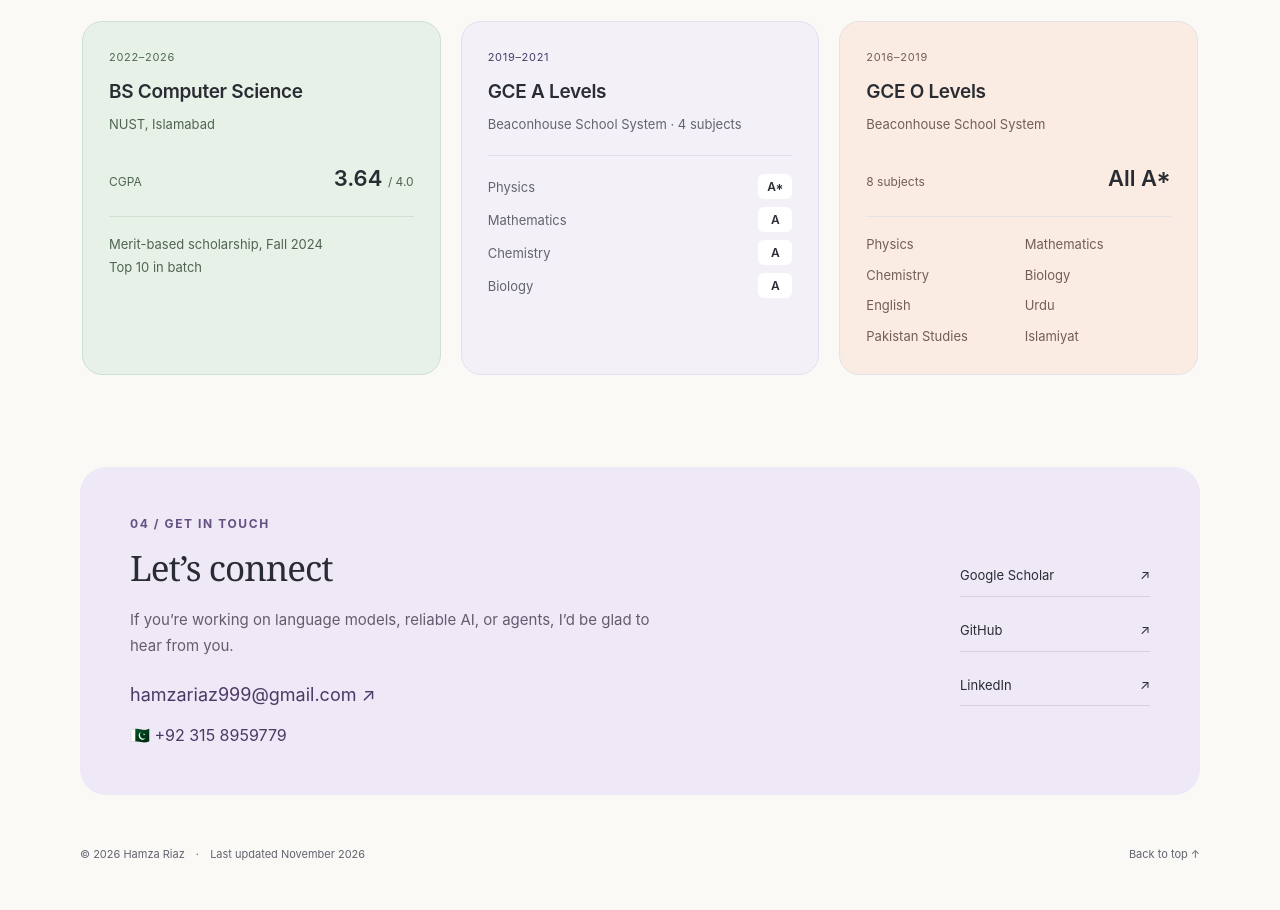
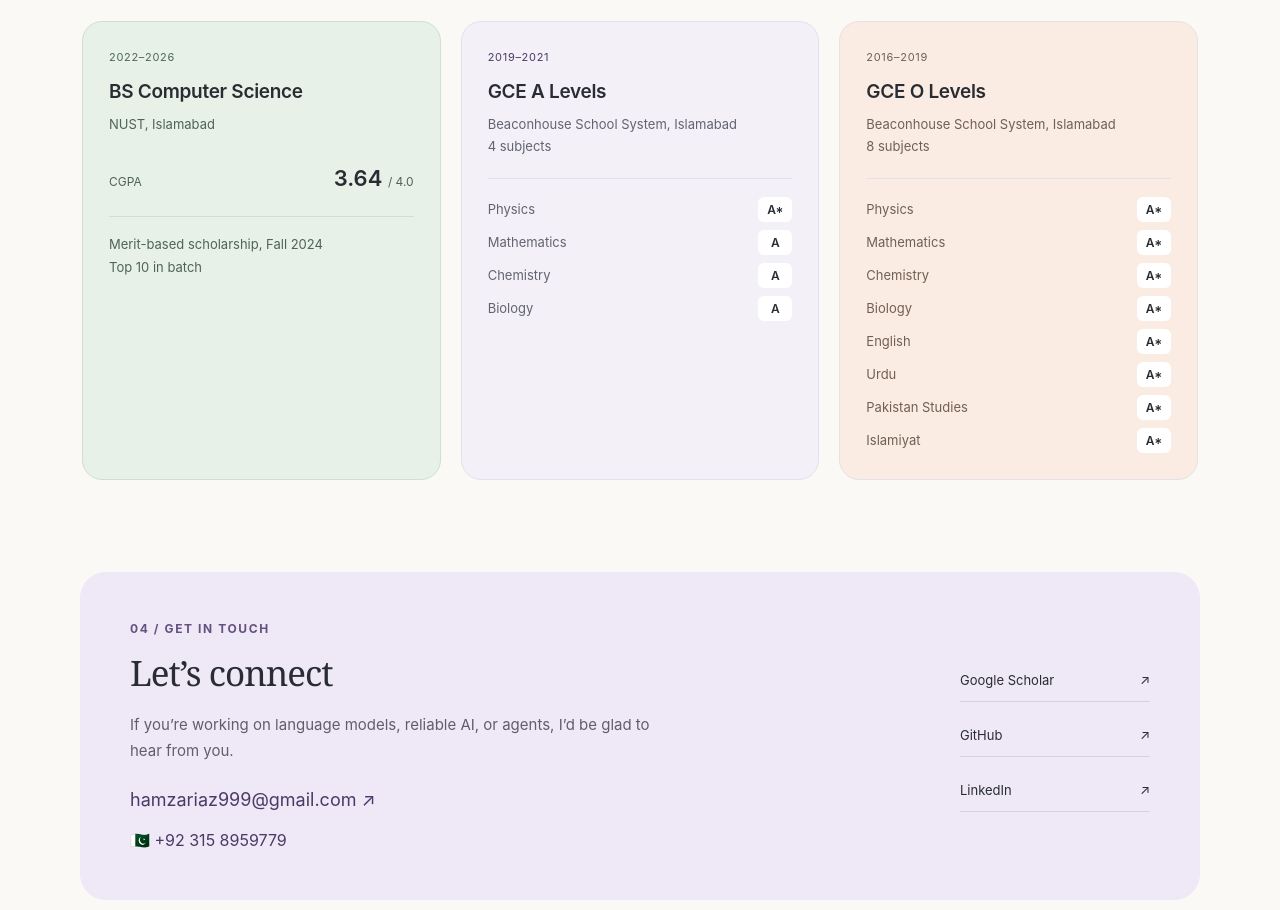
Before and after one commit to hamzariaz970/hamzariaz970.github.io, a plain HTML site: page index.html in a window 1280 px wide. Shown: the part 5154-6064 px from the top of the page. Drawn offline with Linux system fonts and the light colour scheme.

Commit message:
Align school grade rows and add Islamabad

```diff
--- a/index.html
+++ b/index.html
@@ -26,7 +26,7 @@
         : prefersDark ? 'dark' : 'light';
     })();
   </script>
-  <link rel="stylesheet" href="styles.css?v=4">
+  <link rel="stylesheet" href="styles.css?v=5">
   <script src="script.js?v=3" defer></script>
   <script type="application/ld+json">
     {"@context":"https://schema.org","@type":"Person","name":"Hamza Riaz","url":"https://hamzariaz970.github.io/","image":"https://hamzariaz970.github.io/assets/hamza-riaz.jpg","email":"mailto:hamzariaz999@gmail.com","alumniOf":{"@type":"CollegeOrUniversity","name":"National University of Sciences and Technology"},"sameAs":["https://github.com/hamzariaz970","https://www.linkedin.com/in/hamzariaz970/","https://scholar.google.com/citations?user=5EgASuIAAAAJ"]}
@@ -212,7 +212,7 @@
           <li class="education-card" data-year="2021" data-tone="lilac">
             <p class="education-date">2019–2021</p>
             <h4>GCE A Levels</h4>
-            <p class="education-school">Beaconhouse School System · 4 subjects</p>
+            <p class="education-school">Beaconhouse School System, Islamabad<br>4 subjects</p>
             <dl class="education-grades">
               <div><dt>Physics</dt><dd><span aria-label="A star">A*</span></dd></div>
               <div><dt>Mathematics</dt><dd>A</dd></div>
@@ -223,14 +223,17 @@
           <li class="education-card" data-year="2019" data-tone="peach">
             <p class="education-date">2016–2019</p>
             <h4>GCE O Levels</h4>
-            <p class="education-school">Beaconhouse School System</p>
-            <div class="education-result"><span>8 subjects</span><strong aria-label="All A stars">All A*</strong></div>
-            <ul class="education-subjects" aria-label="Subjects, all graded A star">
-              <li>Physics</li><li>Mathematics</li>
-              <li>Chemistry</li><li>Biology</li>
-              <li>English</li><li>Urdu</li>
-              <li>Pakistan Studies</li><li>Islamiyat</li>
-            </ul>
+            <p class="education-school">Beaconhouse School System, Islamabad<br>8 subjects</p>
+            <dl class="education-grades">
+              <div><dt>Physics</dt><dd><span aria-label="A star">A*</span></dd></div>
+              <div><dt>Mathematics</dt><dd><span aria-label="A star">A*</span></dd></div>
+              <div><dt>Chemistry</dt><dd><span aria-label="A star">A*</span></dd></div>
+              <div><dt>Biology</dt><dd><span aria-label="A star">A*</span></dd></div>
+              <div><dt>English</dt><dd><span aria-label="A star">A*</span></dd></div>
+              <div><dt>Urdu</dt><dd><span aria-label="A star">A*</span></dd></div>
+              <div><dt>Pakistan Studies</dt><dd><span aria-label="A star">A*</span></dd></div>
+              <div><dt>Islamiyat</dt><dd><span aria-label="A star">A*</span></dd></div>
+            </dl>
           </li>
         </ol>
       </section>
--- a/styles.css
+++ b/styles.css
@@ -232,7 +232,6 @@ details p { margin-top: 12px; font-size: 14px; color: var(--muted); max-width: 9
 .education-grades > div { display: flex; align-items: center; justify-content: space-between; gap: 12px; padding-top: 8px; }
 .education-grades dt { color: var(--education-text); }
 .education-grades dd { min-width: 34px; margin: 0; padding: 2px 7px; text-align: center; border-radius: 6px; background: var(--surface); font-size: 12px; font-weight: 600; }
-.education-subjects { display: grid; grid-template-columns: repeat(2, minmax(0, 1fr)); gap: 8px 12px; list-style: none; border-top: 1px solid var(--education-line); padding: 16px 0 0; margin: 18px 0 0; color: var(--education-text); font-size: 13px; }
 .tools { margin-top: 28px; }
 .tools h3 { font-size: 13px; font-weight: 600; }
 .tools p { font-size: 13px; color: var(--muted); margin-top: 9px; line-height: 2; }
```
